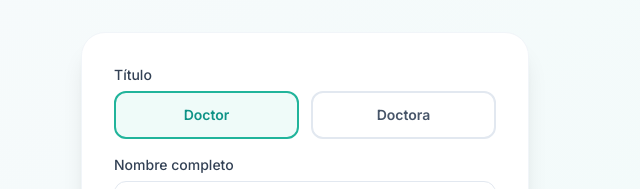
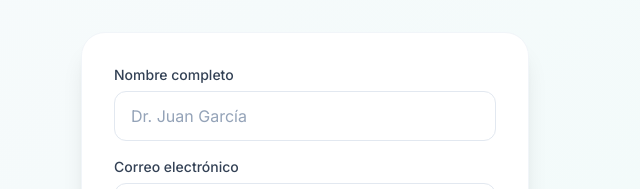
Before and after one commit to jaimepinedo95-14/dictia-ai, a React (Vite) app: page /registro in a window 1280 px wide. Shown: the part 202-391 px from the top of the page, without its empty margins (335-975 px from the left). Built offline with nearby package versions, Linux system fonts and the light colour scheme; no server answers.

Commit message:
fix: remove all references to nonexistent 'gender' column in user_profiles

```diff
--- a/src/contexts/AuthContext.tsx
+++ b/src/contexts/AuthContext.tsx
@@ -42,7 +42,6 @@ const buildMockProfile = (overrides?: Partial<UserProfile>): UserProfile => ({
   email: 'dr.garcia@dictia.health',
   country: 'Colombia',
   specialty: 'Medicina General',
-  gender: 'doctor',
   plan: 'free_trial',
   consultations_used: 47,
   consultations_limit: 999999,
@@ -129,7 +128,6 @@ export function AuthProvider({ children }: { children: ReactNode }) {
         full_name: email.split('@')[0] ?? '',
         country: 'Colombia',
         specialty: 'Medicina General',
-        gender: 'doctor',
         plan: 'free_trial',
         consultations_used: 0,
         consultations_limit: 999999,
@@ -169,7 +167,6 @@ export function AuthProvider({ children }: { children: ReactNode }) {
         full_name: data.full_name,
         country: data.country,
         specialty: data.specialty,
-        gender: data.gender ?? 'doctor',
         consultations_used: 0,
         trial_ends_at: new Date(Date.now() + 3 * 24 * 60 * 60 * 1000).toISOString(),
       })
@@ -192,7 +189,6 @@ export function AuthProvider({ children }: { children: ReactNode }) {
         full_name: data.full_name ?? '',
         country: data.country ?? 'Colombia',
         specialty: data.specialty ?? 'Medicina General',
-        gender: data.gender ?? 'doctor',
         plan: 'free_trial',
         consultations_used: 0,
         consultations_limit: 999999,
--- a/src/lib/supabase.ts
+++ b/src/lib/supabase.ts
@@ -38,7 +38,6 @@ export type UserProfile = {
   email: string
   country: string
   specialty: string
-  gender?: 'doctor' | 'doctora'
   plan: 'free_trial' | 'basic' | 'standard' | 'advanced' | 'pro'
   consultations_used: number
   consultations_limit: number
--- a/src/pages/Dashboard.tsx
+++ b/src/pages/Dashboard.tsx
@@ -158,7 +158,7 @@ export default function Dashboard() {
         <div className="flex flex-col sm:flex-row sm:items-center justify-between gap-4">
           <div>
             <p className="text-slate-500 text-sm">
-              {greeting}, {profile?.gender === 'doctora' ? 'Doctora' : 'Doctor'}
+              {greeting}, Doctor(a)
             </p>
             <h1 className="text-2xl font-bold text-slate-900">{profile?.full_name ?? ''}</h1>
             {profile?.specialty && (
--- a/src/pages/RegisterPage.tsx
+++ b/src/pages/RegisterPage.tsx
@@ -16,7 +16,6 @@ export default function RegisterPage() {
     password: '',
     country: '',
     specialty: '',
-    gender: 'doctor',
   })
   const [showPassword, setShowPassword] = useState(false)
   const [loading, setLoading] = useState(false)
@@ -31,7 +30,7 @@ export default function RegisterPage() {
 
   async function handleSubmit(e: FormEvent) {
     e.preventDefault()
-    const { fullName, email, password, country, specialty, gender } = form
+    const { fullName, email, password, country, specialty } = form
 
     if (!fullName || !email || !password || !country || !specialty) {
       setError('Por favor completa todos los campos.')
@@ -53,7 +52,6 @@ export default function RegisterPage() {
       full_name: fullName,
       country,
       specialty,
-      gender: gender as 'doctor' | 'doctora',
       accepted_terms_at: new Date().toISOString(),
       accepted_terms_version: TERMS_VERSION,
     })
@@ -114,26 +112,6 @@ export default function RegisterPage() {
                 {error}
               </div>
             )}
-
-            <div>
-              <label className="label">Título</label>
-              <div className="grid grid-cols-2 gap-3">
-                {(['doctor', 'doctora'] as const).map(g => (
-                  <button
-                    key={g}
-                    type="button"
-                    onClick={() => update('gender', g)}
-                    className={`py-3 rounded-xl border-2 font-semibold text-sm transition-all ${
-                      form.gender === g
-                        ? 'border-primary-500 bg-primary-50 text-primary-700'
-                        : 'border-slate-200 text-slate-600 hover:border-primary-200'
-                    }`}
-                  >
-                    {g === 'doctor' ? 'Doctor' : 'Doctora'}
-                  </button>
-                ))}
-              </div>
-            </div>
 
             <div>
               <label className="label" htmlFor="fullName">Nombre completo</label>
```
